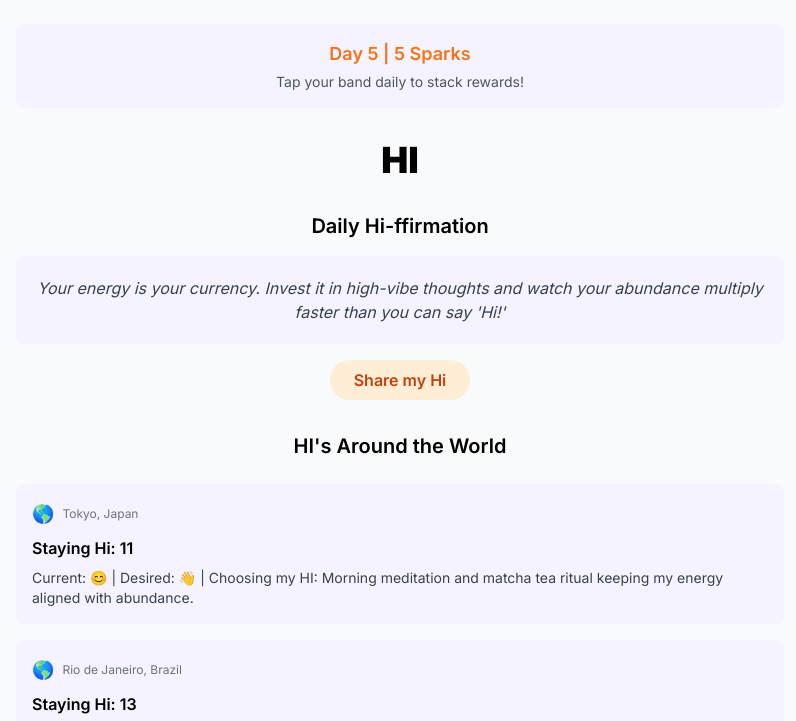
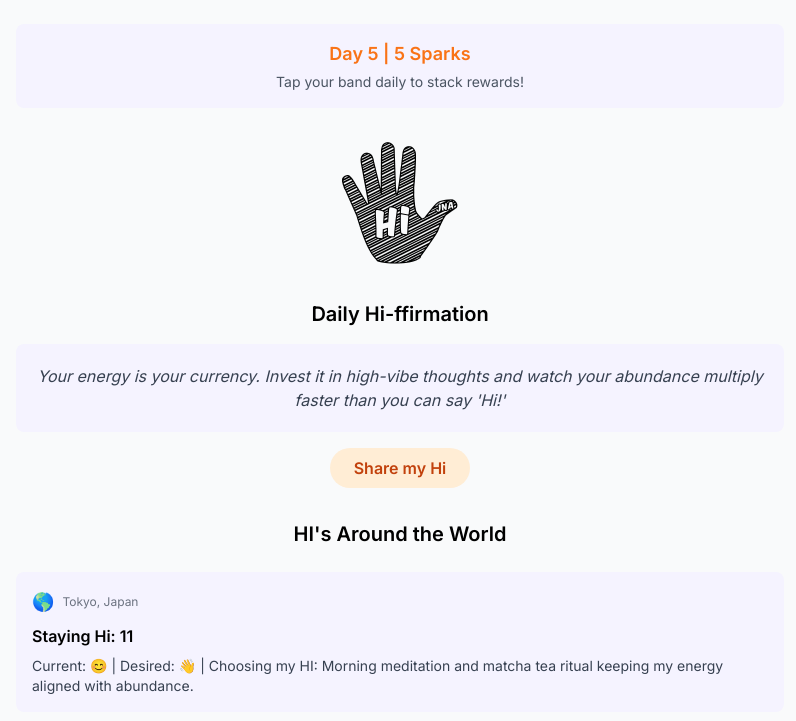
Before and after one commit to joeatang/highly-inspired, a plain HTML site: page index.html in a window 1280 px wide. Shown: the top 721 px of the page, without its empty margins (240-1036 px from the left). Drawn offline with nearby package versions, Linux system fonts and the light colour scheme.

Commit message:
added logo and gitignore

```diff
--- a/index.html
+++ b/index.html
@@ -35,8 +35,8 @@
         </div>
 
         <!-- HI Logo -->
-        <div class="text-center text-3xl md:text-4xl font-black my-6 md:my-8">
-            HI
+        <div class="text-center my-6 md:my-8">
+            <img src="HI_Logo.png" alt="HI Logo" class="mx-auto w-24 md:w-32 h-auto">
         </div>
 
         <!-- Daily Hi-ffirmation Section -->
```
Also changed, not shown: HI_Logo.png (added), 1 other file.
